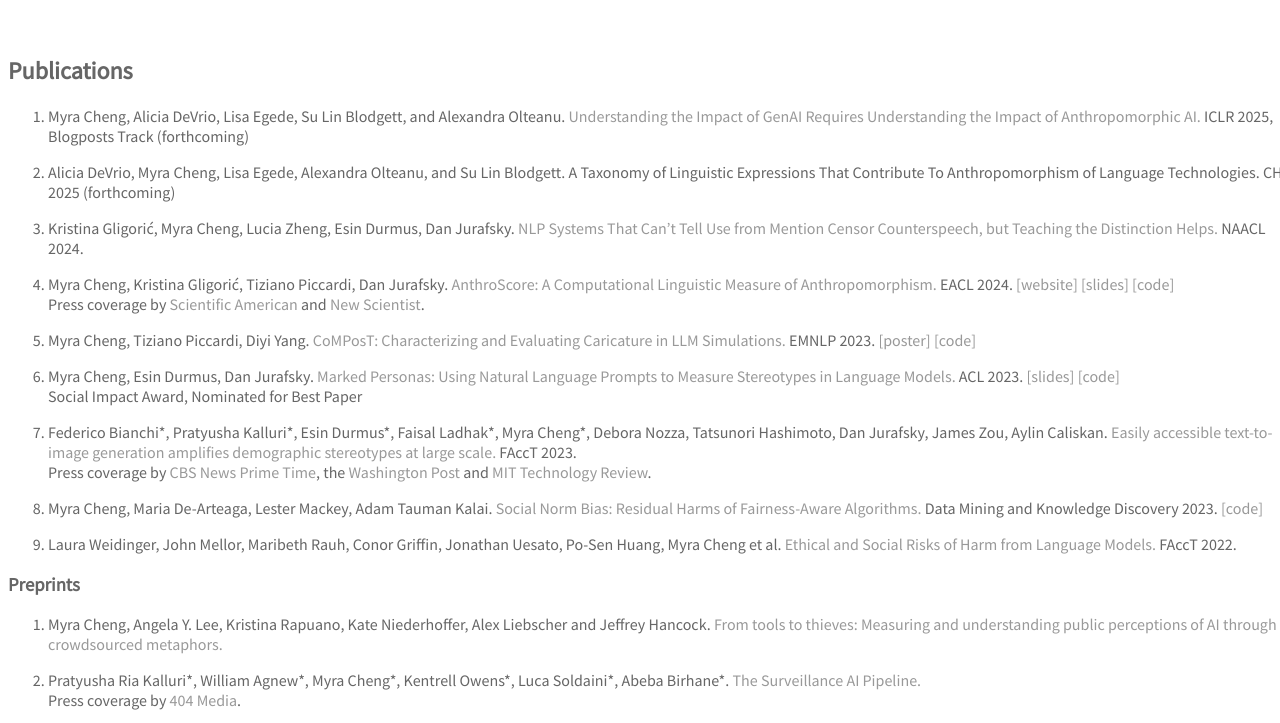
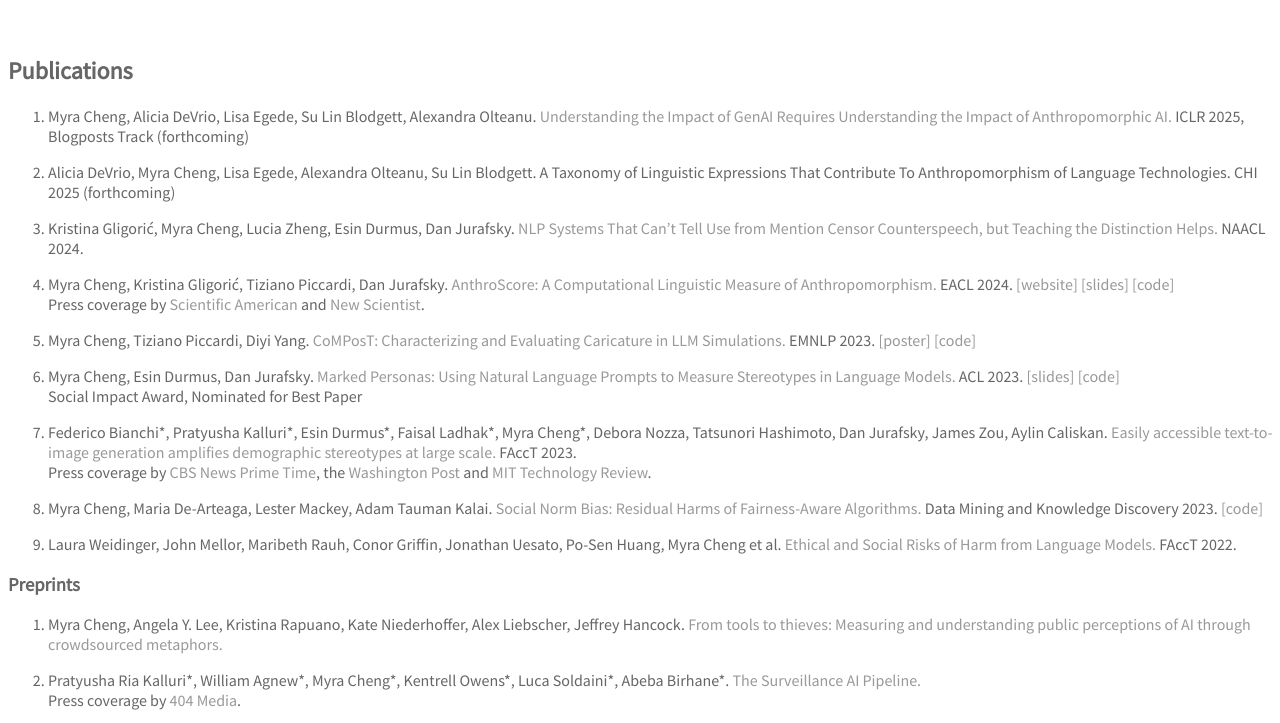
Before and after one commit to myracheng/myracheng.github.io, a Jekyll site: the page built from research.md, in a window 1280 px wide. Shown: the part 217-940 px from the top of the page. Built offline with Jekyll 4.4.1, drawn with Linux system fonts in a browser that asks for light colours; some web fonts are replaced; our own code applies the rules of GitHub Pages for plain Markdown files.

Commit message:
Update research.md

```diff
--- a/research.md
+++ b/research.md
@@ -1,7 +1,7 @@
 ## Publications
-1. Myra Cheng, Alicia DeVrio, Lisa Egede, Su Lin Blodgett, and Alexandra Olteanu. [Understanding the Impact of GenAI Requires Understanding the Impact of Anthropomorphic AI.](https://arxiv.org/pdf/2410.08526) ICLR 2025, Blogposts Track (forthcoming)
+1. Myra Cheng, Alicia DeVrio, Lisa Egede, Su Lin Blodgett, Alexandra Olteanu. [Understanding the Impact of GenAI Requires Understanding the Impact of Anthropomorphic AI.](https://arxiv.org/pdf/2410.08526) ICLR 2025, Blogposts Track (forthcoming)
 
-2. Alicia DeVrio, Myra Cheng, Lisa Egede, Alexandra Olteanu, and Su Lin Blodgett. A Taxonomy of Linguistic Expressions That Contribute To Anthropomorphism of Language Technologies. CHI 2025 (forthcoming)
+2. Alicia DeVrio, Myra Cheng, Lisa Egede, Alexandra Olteanu, Su Lin Blodgett. A Taxonomy of Linguistic Expressions That Contribute To Anthropomorphism of Language Technologies. CHI 2025 (forthcoming)
 
 1. Kristina Gligorić, Myra Cheng, Lucia Zheng, Esin Durmus, Dan Jurafsky. [NLP Systems That Can’t Tell Use from Mention Censor Counterspeech, but Teaching the Distinction Helps.](https://arxiv.org/pdf/2404.01651.pdf) NAACL 2024.
 
@@ -23,7 +23,7 @@ Press coverage by [Scientific American](https://www.scientificamerican.com/artic
 
 ### Preprints
 
-1. Myra Cheng, Angela Y. Lee, Kristina Rapuano, Kate Niederhoffer, Alex Liebscher and Jeffrey Hancock. [From tools to thieves: Measuring and understanding public perceptions of AI through crowdsourced metaphors.](https://www.arxiv.org/pdf/2501.18045)
+1. Myra Cheng, Angela Y. Lee, Kristina Rapuano, Kate Niederhoffer, Alex Liebscher, Jeffrey Hancock. [From tools to thieves: Measuring and understanding public perceptions of AI through crowdsourced metaphors.](https://www.arxiv.org/pdf/2501.18045)
 
 2. Pratyusha Ria Kalluri\*, William Agnew\*, Myra Cheng\*, Kentrell Owens\*, Luca Soldaini\*, Abeba Birhane\*. [The Surveillance AI Pipeline.](https://arxiv.org/pdf/2309.15084.pdf)
 <span  class="subline">Press coverage by [404 Media](https://www.404media.co/how-the-surveillance-ai-pipeline-literally-objectifies-human-beings/).</span>
```
